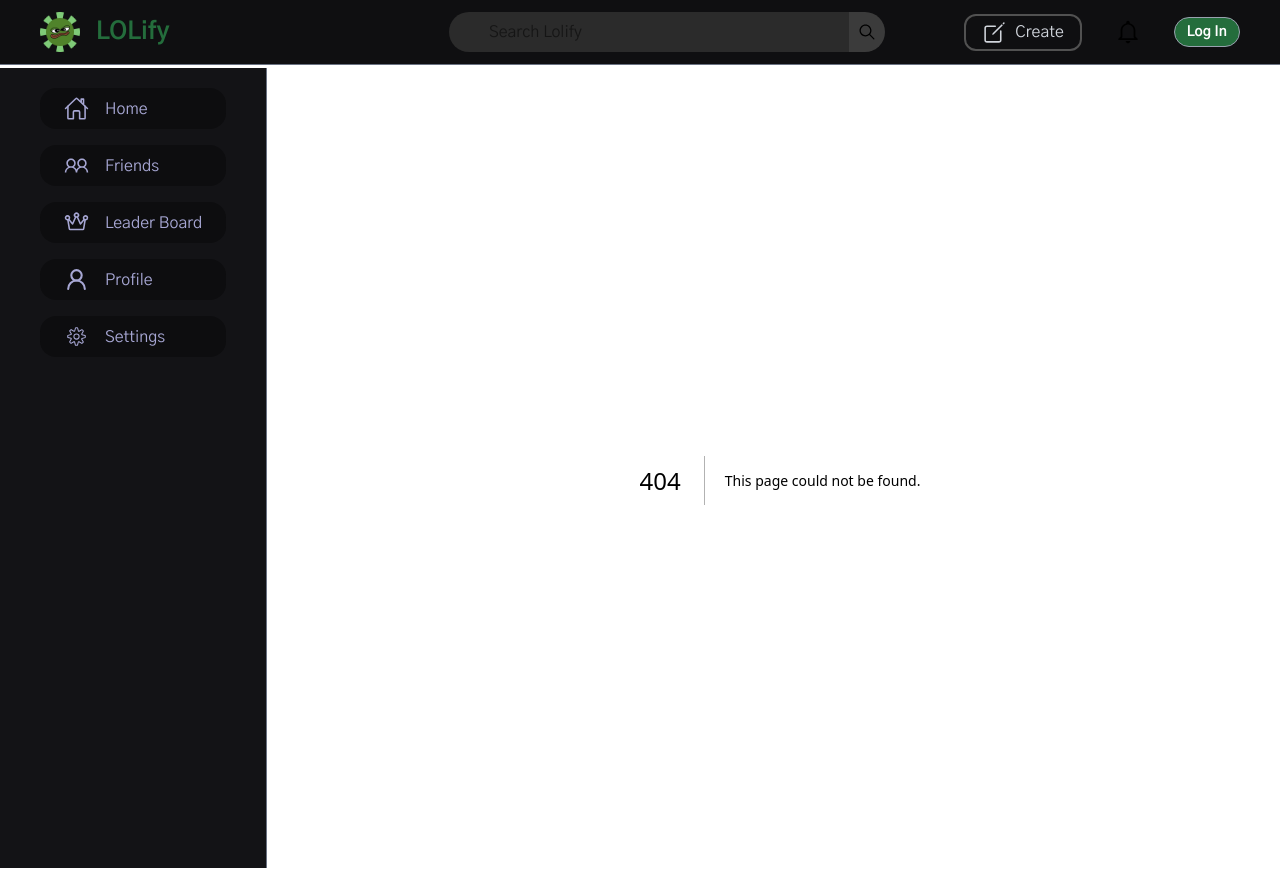
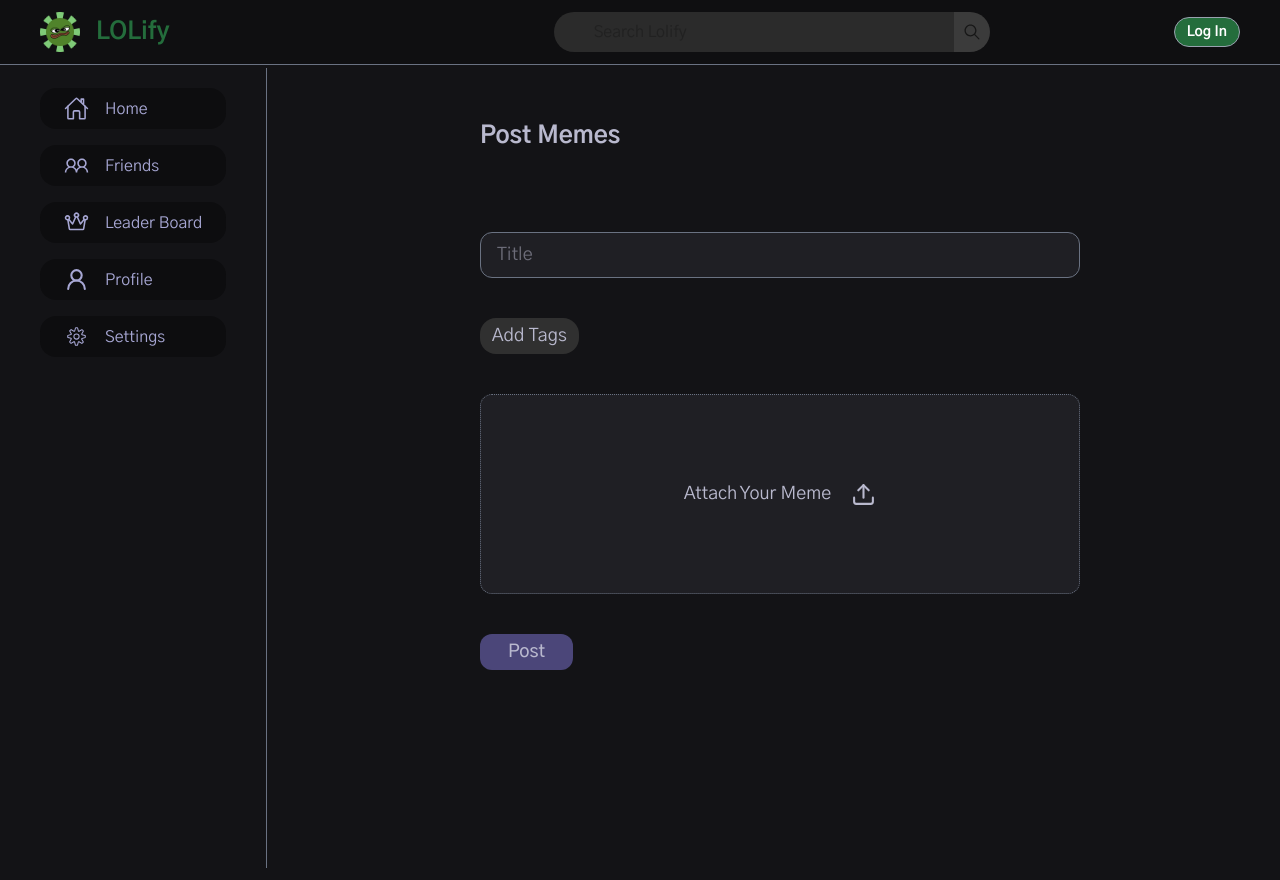
Before and after one commit to thethilina/LOLify, a Next.js app: page /post in a window 1280 px wide. Before the commit this address had no page. After the commit the page ends 800 px from the top, so only its background shows below. Built offline with nearby package versions, Linux system fonts and the light colour scheme.

Commit message:
upload meme function implemented

```diff
--- a/app/Auth/LogIn/page.tsx
+++ b/app/Auth/LogIn/page.tsx
@@ -56,10 +56,12 @@ password
 
  const UserResponse = await fetch(`${process.env.NEXT_PUBLIC_BASE_URL}/auth`, {
       method: "POST",
+
        headers: {
           "Content-Type": "application/json"
         },
-        body: JSON.stringify(body)
+        body: JSON.stringify(body),
+         credentials: "include",
     });
 
 
--- a/app/Auth/SignIn/page.tsx
+++ b/app/Auth/SignIn/page.tsx
@@ -96,7 +96,7 @@ const handleSubmit = async () => {
     });
 
     const profilepicUrl = await profilepicResponse.json();
-    alert(profilepicUrl.secure_url)
+
 
     if(!profilepicUrl.secure_url){
       setmessage("Error uploading profile picture")
--- /dev/null
+++ b/app/post/page.tsx
@@ -0,0 +1,203 @@
+"use client"
+import Image from "next/image";
+import { LuUpload } from "react-icons/lu";
+import { useState } from "react";
+import { MdOutlineDelete } from "react-icons/md";
+import { MdCancel } from "react-icons/md";
+import { useRouter } from "next/navigation";
+import { useTopLoader } from 'nextjs-toploader';
+import { UserContext } from "@/public/UserContext";
+import { useContext } from "react";
+
+export default function Page(){
+
+const loader = useTopLoader();
+const[message , setMessage] = useState<string>("");
+const [title, setTitle] = useState("")
+const [meme , setMeme] = useState<any>(null)
+const [memefile , setmemefile] = useState<any>(null);
+const [taglines , setLines] = useState<any>([])
+const [isOpen , setOpen] = useState(false)
+const [temptag,settempTag] = useState("")
+const router = useRouter();
+const { user, setUser } = useContext(UserContext);
+
+
+const setmessage = (msg:string) => {
+
+setMessage(msg);
+setTimeout(() => {
+  setMessage("");
+},5000);
+
+
+}
+const handlesettile = ()=>{
+
+if(temptag === ""){
+ setOpen(false)
+ return
+}
+
+setLines((prev: any) => [...prev , temptag])
+settempTag("")
+setOpen(false)
+
+}
+
+const handleProfileChange = (e:React.ChangeEvent<HTMLInputElement>) => {
+    if (e.target.files && e.target.files.length > 0) {
+      const file =e.target.files[0];
+      setmemefile(file)
+      const memeurl = URL.createObjectURL(file)
+      setMeme(memeurl)
+    }
+  };
+
+const handleremovetag = (tag:any)=>{
+
+setLines((prev:any) => prev.filter((taglines: any) => taglines !== tag));
+
+
+}
+
+
+const handlepost = async()=>{
+
+    try{
+
+    loader.start()
+
+    const maxSize = 5 * 1024 * 1024;
+
+    if(!title || !meme ){
+      setmessage("Please fill in all fields");
+      loader.done()
+      return;
+    }
+
+       if(meme.size > maxSize){
+
+        setmessage("Meme can't be larger than 5MB");
+        loader.done()
+        return
+    }
+
+      const cp = new FormData();
+    cp.append("file", memefile);
+    const coverphotoResponse = await fetch(`${process.env.NEXT_PUBLIC_BASE_URL}/uploadphotos`, {
+      method: "POST",
+      body: cp
+    });
+    const memeUrl = await coverphotoResponse.json();
+
+    const body = {
+  "memetitle": title,
+  "taglines": taglines,
+
+  "memeimg": memeUrl.secure_url,
+  "userid": (user as any)._id
+
+    }
+
+   const memeres = await fetch(`${process.env.NEXT_PUBLIC_BASE_URL}/memes/protected` , {
+        method: "POST",
+           mode:"no-cors",
+       headers: {
+          "Content-Type": "application/json"
+        },
+        body: JSON.stringify(body),
+        credentials: "include",
+   })
+
+   loader.done()
+   router.push("/")
+    }catch(e:any){
+
+            setmessage("Error during posting meme")
+            loader.done()
+            return
+
+    }
+
+
+}
+
+
+
+
+
+
+
+
+return(
+
+<div className=" items-start h-full flex flex-col  justify-center   mx-50 my-30 gap-y-10  text-lg text-[#B9B9CE] ">
+<h1 className="text-2xl font-semibold">Post Memes</h1>
+
+
+<div className="flex gap-x-10">
+{taglines.map((tag:any)=>{
+
+return(
+<div className="flex items-center gap-x-3 gap-y-1 bg-gray-800 px-3 py-1 rounded-xl ">
+<h1>{tag}</h1>
+<MdCancel onClick={()=>{handleremovetag(tag)}} size={15} className="hover:cursor-pointer" />
+</div>
+)
+
+
+})
+
+
+}
+</div>
+
+<input onChange={(e)=>{setTitle(e.target.value)}}  value={title} type="text" placeholder="Title" className="border border-gray-500  rounded-xl  w-150   py-2 px-4  bg-[#1F1F24] focus:border-[#878b87] focus:outline-none " />
+
+<button onClick={()=>{isOpen?setOpen(false):setOpen(true)}}   className=" bg-[#303030]   px-3 hover:cursor-pointer hover:bg-[#444444] py-1 rounded-2xl ">Add Tags</button>
+
+{ meme ?
+<div className="w-100 h-100  bg-[#0c0c0c] flex border-dotted items-start  justify-end rounded-xl ">
+ <MdOutlineDelete size={30}  className="hover:cursor-pointer  p-1 m-2 bg-gray-900 rounded-full  text-gray-300 hover:bg-gray-800 z-50" onClick={()=>{setMeme(null)}}/>
+<Image src={meme} width={150} height={150} className="h-100 w-100 absolute object-contain rounded-xl border border-gray-500 border-dotted" alt="dfsg"/>
+</div>
+:
+<div id="upload" className="w-150 h-50 gap-x-5  bg-[#1F1F24] flex border-dotted items-center justify-center rounded-xl border border-gray-500 ">
+<input onChange={handleProfileChange}  type="file" accept=".jpg,.jpeg,.png"  className="absolute w-150 h-50 opacity-0 cursor-pointer"/>
+<h1>Attach Your Meme</h1><LuUpload size={25} />
+
+</div>
+}
+
+<button onClick={handlepost} className="font-medium bg-[#4b4679]    px-7 hover:cursor-pointer hover:bg-[#6d62cf] py-1 rounded-xl ">Post</button>
+{message && <div className="text-red-500 font-medium">{message}</div>}
+
+{isOpen && <div onClick={() => setOpen(false)}   className="absolute w-screen h-screen flex items-center  ">
+
+<div className="flex flex-col  items-center justify-center rounded-xl border border-gray-400  bg-[#0F0F11] w-70 p-5 b gap-y-5 h-50">
+
+
+<input onClick={(e) => e.stopPropagation()} onChange={(e)=>{settempTag(e.target.value)}}   type="text" placeholder="tagline" className="border border-gray-500  rounded-xl     py-1 px-2  bg-[#1F1F24] focus:border-[#878b87] focus:outline-none"/>
+<button onClick={(e) => {e.stopPropagation(); handlesettile()}} className="px-2 py-1 bg-gray-600 rounded-xl hover:cursor-pointer">Add</button>
+
+
+</div>
+
+</div>    }
+
+
+
+</div>
+
+)
+
+
+
+
+
+
+
+
+
+}
--- a/public/components/NavBar.tsx
+++ b/public/components/NavBar.tsx
@@ -39,7 +39,11 @@ const handleLogout = async () =>{
 
 try{
 loader.start()
-await fetch(`${process.env.NEXT_PUBLIC_BASE_URL}/auth/logout}`)
+await fetch(`${process.env.NEXT_PUBLIC_BASE_URL}/auth/logout`, {
+  method: "POST",
+  credentials: "include",
+});
+
 setUser(null);
 router.push("/")
 loader.done()
@@ -89,15 +93,15 @@ return(
 {/* right side buttons */}
 <div className="flex items-center gap-x-8">
 
+{ user && <>
+ <Link href="/post"><button className="flex items-center justify-center gap-x-2  text-gray-300 py-1 px-3  hover:bg-[#1a1a1d]  rounded-xl hover:cursor-pointer">< IoCreateOutline  size={25}/> Create</button></Link>
 
-<button className="flex items-center justify-center gap-x-2  text-gray-300 border-[#515151] py-1 px-4 border-2 rounded-xl hover:cursor-pointer">< IoCreateOutline  size={25}/> Create</button>
-
-<button><IoMdNotificationsOutline size={28}/></button>
-
+<button><IoMdNotificationsOutline size={25}/></button></>
+}
 
 { user?
 <div>
-<Image onClick={()=>{isOpened?setOpen(false):setOpen(true)}}   src={(user as any).avatar} alt="useravatar" width={40} height={40} className=" rounded-full border   border-gray-600 hover:cursor-pointer"    />
+<Image onClick={()=>{isOpened?setOpen(false):setOpen(true)}}   src={(user as any).avatar} alt="useravatar" width={35} height={35} className=" rounded-full border   border-gray-600 hover:cursor-pointer"    />
 {isOpened && <div ref={e=>e?.focus()} onBlur={()=>setOpen(false)} tabIndex={0} className="fixed bg-[#28282c]  rounded-2xl">
 <ul className="p-3 flex flex-col gap-y-3">
 <li className="hover:cursor-pointer "  >Profile</li>
--- a/public/components/SideNavBar.tsx
+++ b/public/components/SideNavBar.tsx
@@ -3,7 +3,7 @@ import { LiaUserFriendsSolid } from "react-icons/lia";
 import { PiCrown } from "react-icons/pi";
 import { LuUserRound } from "react-icons/lu";
 import { CiSettings } from "react-icons/ci";
-
+import Link from "next/link";
 
 export default function SideNavBar(){
 
```
